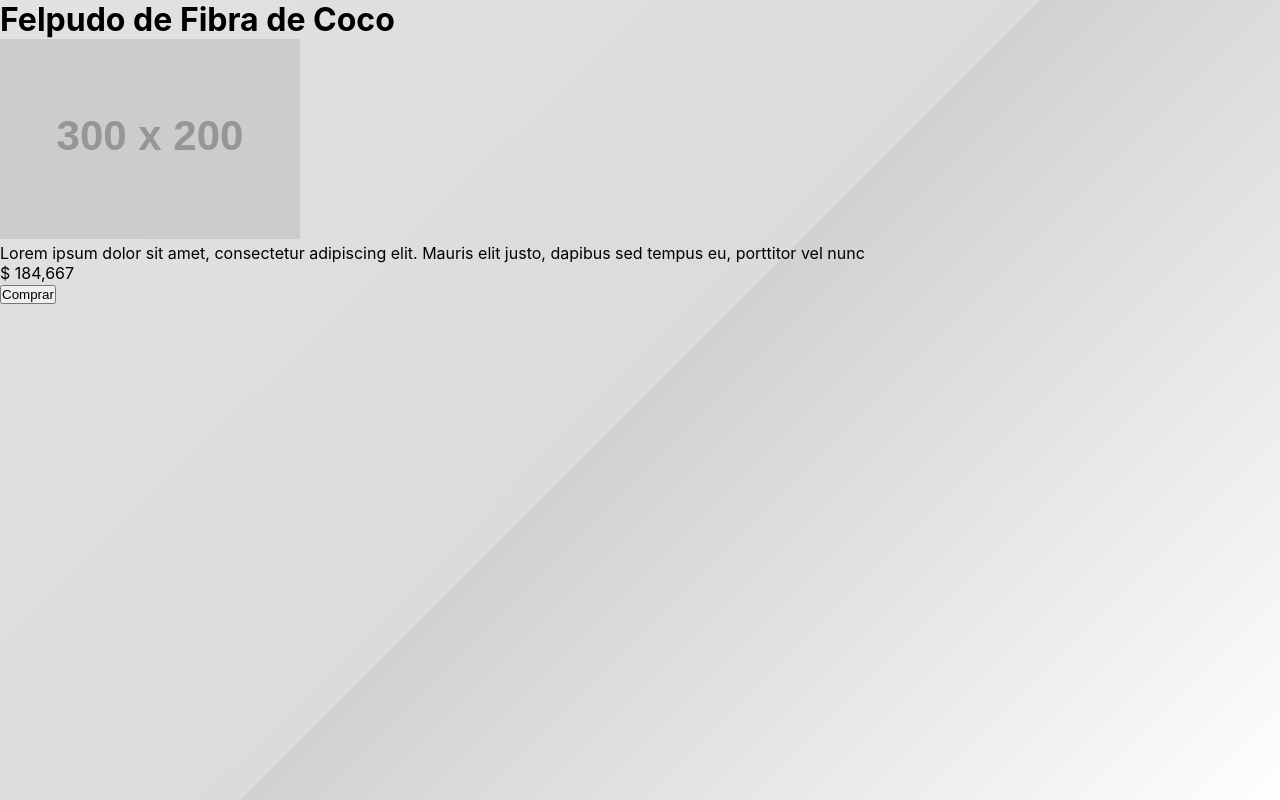
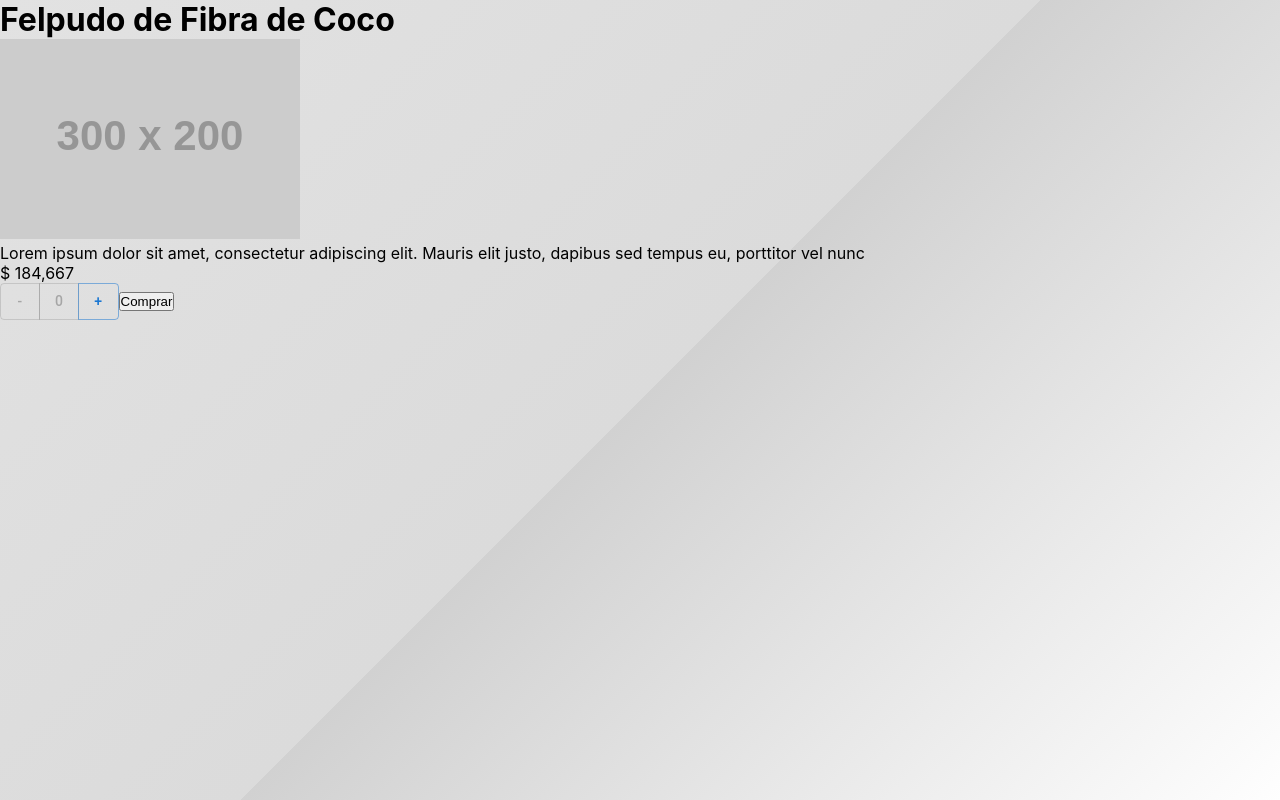
Before and after one commit to tomyleca/E-Commerce_TiendaSol, a React (Create React App) app in the folder packages/cliente/: page /producto/1 in a window 1280 px wide. Built offline with nearby package versions, Linux system fonts and the light colour scheme.

Commit message:
Mejoras ProductoDetailPage.jsx

```diff
--- a/packages/cliente/src/App.js
+++ b/packages/cliente/src/App.js
@@ -5,8 +5,14 @@ import { CarritoProvider } from "./context/CarritoContext.jsx";
 import Login from "./features/login/Login.jsx";
 import Register from "./features/register/Register.jsx";
 import ProductoDetailPage from "./features/producto/ProductoDetailPage.jsx";
+import { useState } from "react";
 
 function App() {
+  const [carrito, setCarrito] = useState([]);
+  const actualizarCarrito = (producto) => {
+    setCarrito([...carrito, producto]);
+  };
+
   return (
     <CarritoProvider>
       <BrowserRouter>
@@ -14,7 +20,8 @@ function App() {
           <Route path="/productos" element={<ListadoProductos />} />
           <Route path="/login" element={<Login />} />
           <Route path="/register" element={<Register />} />
-          <Route path="/producto/:id" element={<ProductoDetailPage />}></Route>
+          <Route path="/producto/:id" element={<ProductoDetailPage carrito={carrito}
+            actualizarCarrito={actualizarCarrito} />}></Route>
         </Routes>
       </BrowserRouter>
     </CarritoProvider>
--- a/packages/cliente/src/features/producto/ProductoDetailPage.jsx
+++ b/packages/cliente/src/features/producto/ProductoDetailPage.jsx
@@ -1,10 +1,47 @@
+import { useParams } from 'react-router'
 import { productos } from '../../mockData/Productos'
-import { useParams } from 'react-router'
+import React, { useState, useEffect } from 'react'
+import { useNavigate } from 'react-router'
+import { ButtonGroup, Button } from '@mui/material'
 import "./ProductoDetailPage.css"
+import { getProductoById } from '../../services/productService'
 
-const ProductoDetailPage = () => {
+const conProductos = (cantidadProductos, producto) => ({ ...producto, cantidadProductos })
+const ProductoDetailPage = ({ carrito, actualizarCarrito }) => {
+    const navegar = useNavigate()
     const { id } = useParams();
-    const producto = productos.find(h => h.id === parseInt(id));
+
+    //const producto = productos.find(h => h.id === parseInt(id));
+    const [producto, setProducto] = useState(null);
+    useEffect(() => {
+        const cargarProducto = async () => {
+            const data = await getProductoById(id);
+            setProducto(data);
+        };
+        cargarProducto();
+    }, [id]);
+
+    const [cantProductos, setCantProductos] = useState(0);
+    useEffect(() => {
+        setCantProductos(0);
+    }, [id, carrito]);
+
+    const incrementarProductos = () => {
+        const nuevosProductos = cantProductos + 1;
+        setCantProductos(nuevosProductos);
+    };
+
+    const decrementarProductos = () => {
+        if (cantProductos > 0) {
+            const nuevosProductos = cantProductos - 1;
+            setCantProductos(nuevosProductos)
+        }
+    }
+
+    const comprar = () => {
+        actualizarCarrito(conProductos(cantProductos, producto))
+        navegar("/")
+    }
 
     if (!producto) {
         return (
@@ -44,8 +81,13 @@ const ProductoDetailPage = () => {
                 </div>
             </div>
 
-            <div className="producto-container">
-                <button className="comprar">Comprar</button>
+            <div className="comprar-container">
+                <ButtonGroup variant="outlined" aria-label="outlined button group">
+                    <Button onClick={decrementarProductos} disabled={cantProductos === 0}>-</Button>
+                    <Button disabled>{cantProductos}</Button>
+                    <Button onClick={incrementarProductos}>+</Button>
+                </ButtonGroup>
+                <button className="comprar" onClick={comprar}>Comprar</button>
             </div>
         </div>
     );
--- a/packages/cliente/src/services/productService.js
+++ b/packages/cliente/src/services/productService.js
@@ -1,7 +1,15 @@
-import {productos} from '../mockData/Productos.js';
+import { productos } from '../mockData/Productos.js';
 
-export const getProducto=() => new Promise((resolve) => {
+export const getProducto = () => new Promise((resolve) => {
     setTimeout(() => {
         resolve(productos);
     }, 500);
 })
+
+export const getProductoById = (id) =>
+    new Promise((resolve) => {
+        setTimeout(() => {
+            const producto = productos.find(h => h.id === parseInt(id));
+            resolve(producto);
+        }, 500);
+    });
```
